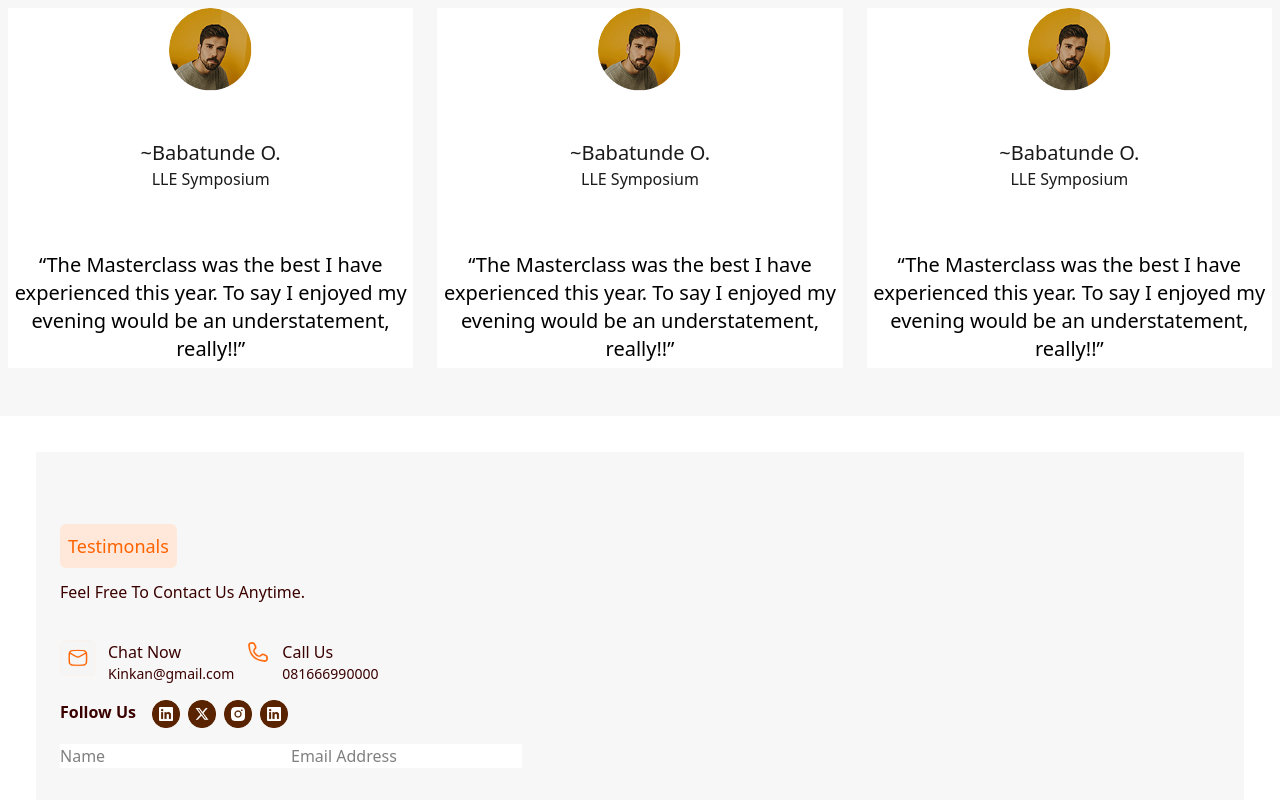
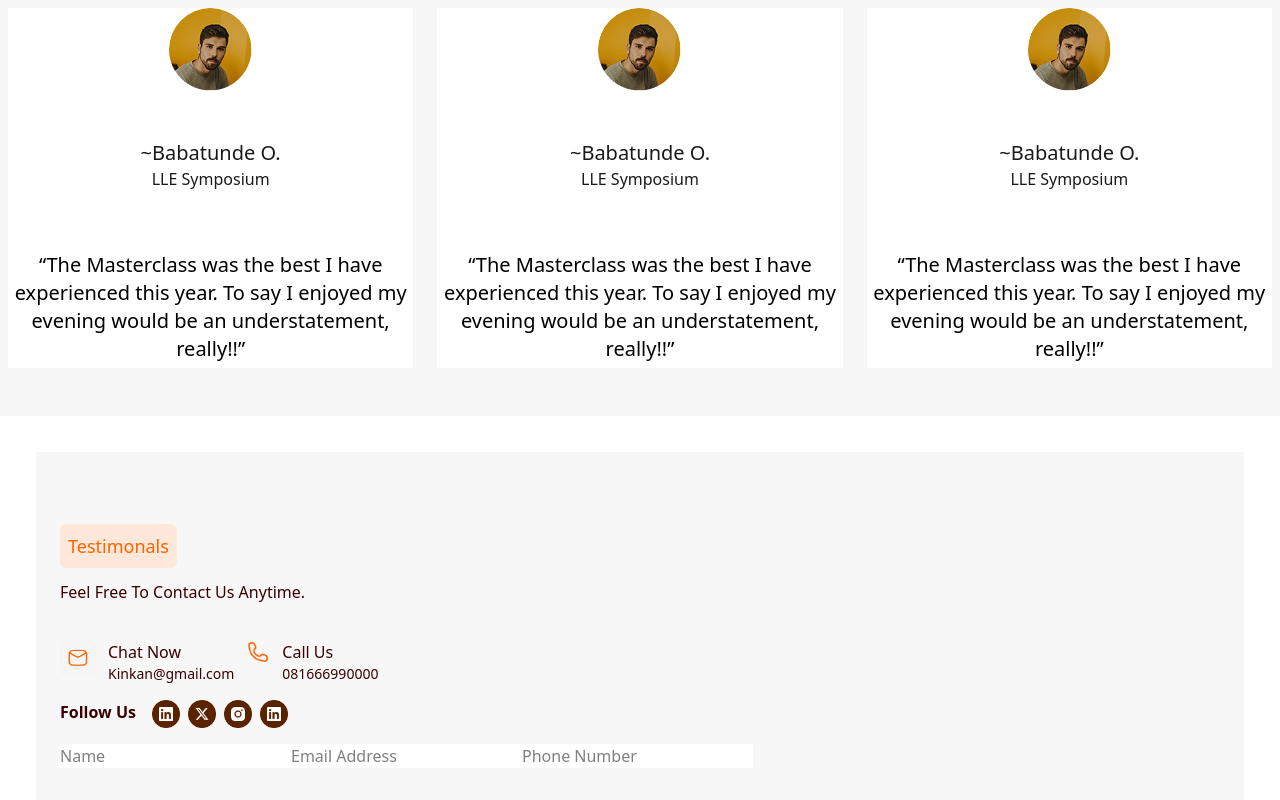
Before and after one commit to Developerfiyin/LLE-website, a React (Vite) app: page / in a window 1280 px wide. Shown: the part 7358-8158 px from the top of the page. Built offline with nearby package versions, Linux system fonts and the light colour scheme.

Commit message:
updated div

```diff
--- a/src/Components/contact.jsx
+++ b/src/Components/contact.jsx
@@ -41,6 +41,7 @@ const contact = () => {
           <input type="text" placeholder="Name"
            className='border-amber-600 bg-white '  />
            <input type="email" placeholder='Email Address' className='bg-white' required  />
+           <input type="number" placeholder='Phone Number' className='bg-white' required  />
         </div>
       </div>
 
```
